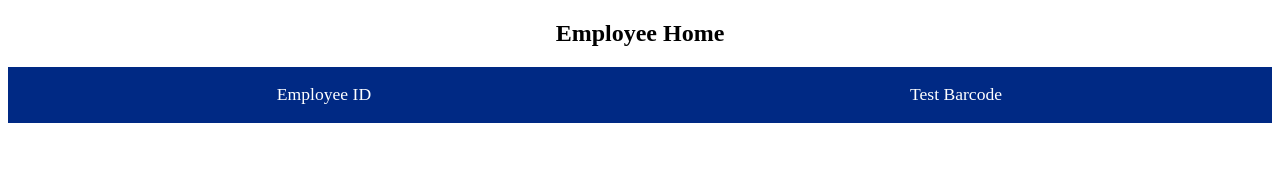
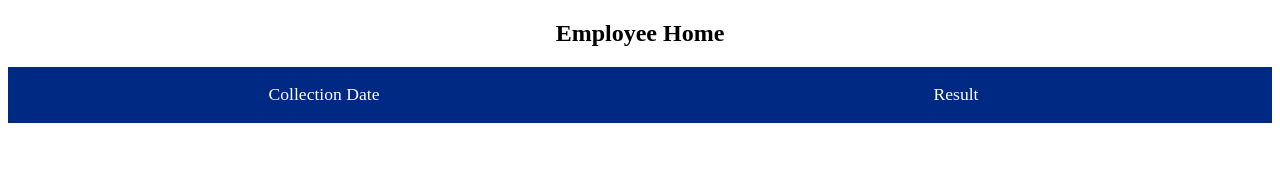
Before and after one commit to alawngnome/COVID-testing, a React (Create React App) app: page /eehome in a window 1280 px wide. Shown: the top 174 px of the page. Built offline with nearby package versions, Linux system fonts and the light colour scheme.

Commit message:
changed eehome names

```diff
--- a/src/Components/EEHome.js
+++ b/src/Components/EEHome.js
@@ -59,15 +59,14 @@ export default function EEHome() {
       <Grid className={classes.gridRoot} container>
         <Grid className={classes.gridItem} item xs={12}>
           <Grid className={classes.gridItemPart} item xs={6}>
-            <p className={classes.text}>Employee ID</p>
+            <p className={classes.text}>Collection Date</p>
           </Grid>
           <Grid className={classes.gridItemPart} item xs={6}>
-            <p className={classes.text}>Test Barcode</p>
+            <p className={classes.text}>Result</p>
           </Grid>
         </Grid>
         {entries.map((entry) => (
           <Grid className={classes.gridItem} item xs={12} key={entry.id}>
-            {/*no need for a checkbox */}
             <Grid className={classes.gridItemPart} item xs={5}>
               <p className={classes.text} style={{ marginRight: '6vw' }}>
                 {entry.id}
```
